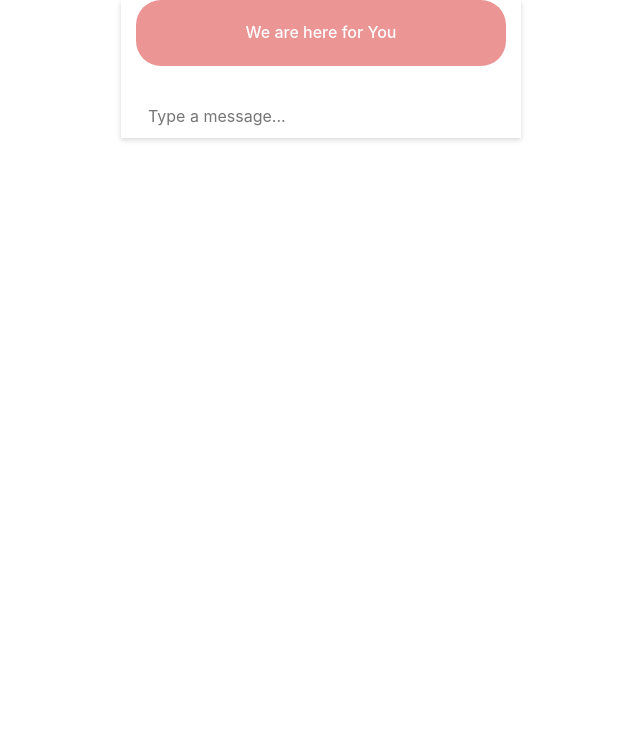
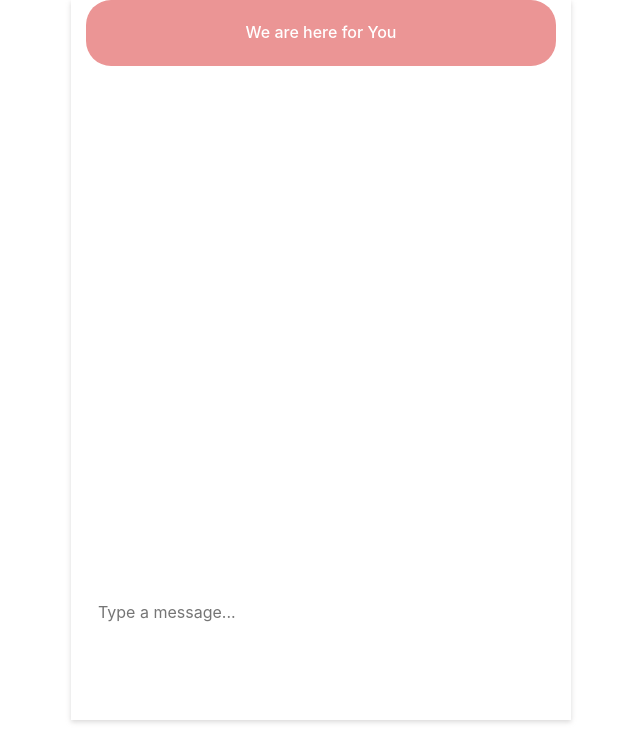
Before and after one commit to moabdelmoez/vacabot, a Flask app: page /index in a window 1280 px wide. Shown: the part 56-800 px from the top of the page, without its empty margins (319-959 px from the left). Run offline with Flask 2, Linux system fonts and the light colour scheme; some libraries are stand-ins or nearby versions.

Commit message:
Modified the chat messages

```diff
--- a/flaskblog/static/custom.js
+++ b/flaskblog/static/custom.js
@@ -20,10 +20,15 @@ function submit_message(message) {
 
       // remove the loading indicator
       $( "#loading" ).remove();
+      scrollToDown();
 
     }
 }
 
+function scrollToDown() {
+     var objDiv = document.getElementById("my-chat");
+     objDiv.scrollTop = objDiv.scrollHeight;
+}
 // /static/custom.js
 
 $('#target').on('submit', function(e){
@@ -50,7 +55,7 @@ $('#target').on('submit', function(e){
 
     // clear the text input
     $('#input_message').val('')
-
+    scrollToDown();
     // send the message
     submit_message(input_message)
 });
--- a/flaskblog/static/style.css
+++ b/flaskblog/static/style.css
@@ -6,10 +6,11 @@ body,html {
 }
 
 .container{
-    width:400px;
+    width:500px;
     display:block;
     margin:0 auto;
     box-shadow:0 2px 5px rgba(161, 158, 158, 0.4);
+    height: 90%;
 }
 
 .header{
@@ -18,6 +19,7 @@ body,html {
     color:#fff;
     text-align: center;
     border-radius: 25px;
+    margin-bottom: 20px;
 }
 .header h2{
     font-size:16px;
@@ -26,8 +28,11 @@ body,html {
 }
 
 .chat-container {
-    padding:18px 0 10px;
+    padding:18px 20px 10px 20px;
     clear:both;
+    height: 70%;
+    overflow-y: hidden;
+    overflow-x: hidden;
 }
 
 .chat-message {
--- a/flaskblog/templates/index.html
+++ b/flaskblog/templates/index.html
@@ -23,7 +23,7 @@
         <div class="header">
           <h2>We are here for You</h2>
         </div>
-        <div class="chat-container">
+        <div class="chat-container" id="my-chat">
             <!-- chat messages -->
         </div>
         <form id="target">
```
Also changed, not shown: flaskblog/site.db.
